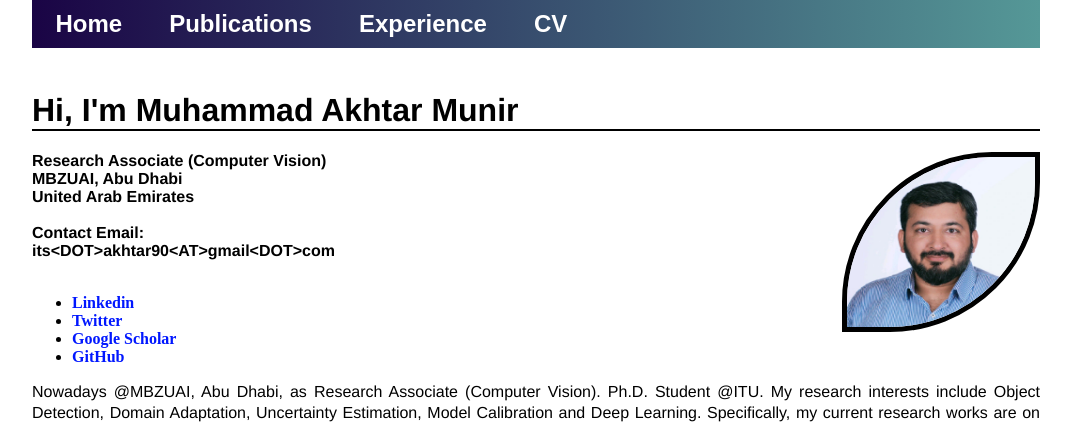
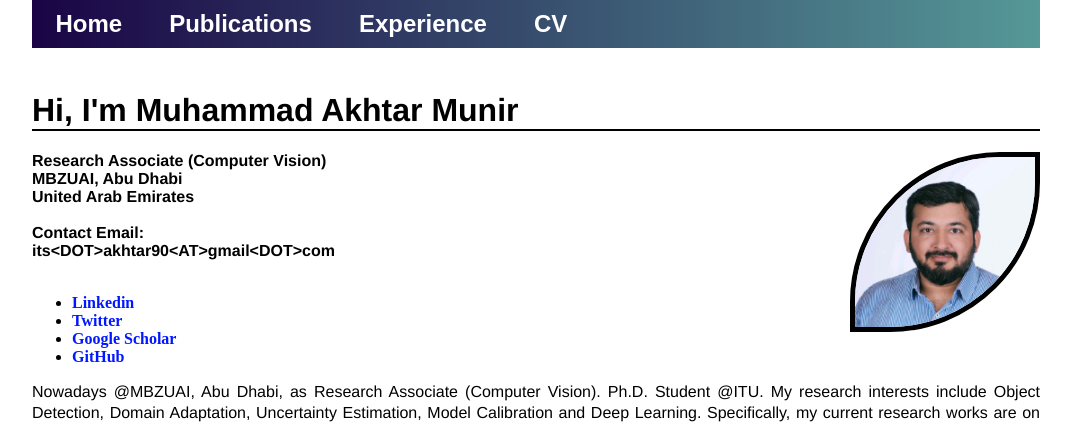
Before and after one commit to akhtarvision/akhtarvision.github.io, a Jekyll site: the page built from index.html, in a window 1280 px wide. Shown: the top 424 px of the page, without its empty margins (104-1175 px from the left). Built offline with Jekyll 4.4.1, drawn with Linux system fonts in a browser that asks for light colours.

Commit message:
Update index.html

```diff
--- a/index.html
+++ b/index.html
@@ -12,7 +12,7 @@
 	<br> -->
 	<h1>Hi, I'm Muhammad Akhtar Munir</h1>
 <!-- 	</div> -->
-	      	<img class="roundImg" src="1702601702642.jpg" alt="profile" width="188" height="170" style="float:right">
+	      	<img class="roundImg" src="1702601702642.jpg" alt="profile" width="180" height="170" style="float:right">
 <!-- 		<img class="roundImg" src="mainpic_git_c.jpg" alt="profile" width="188" height="170" style="float:right"> -->
 
 	<address>
```
